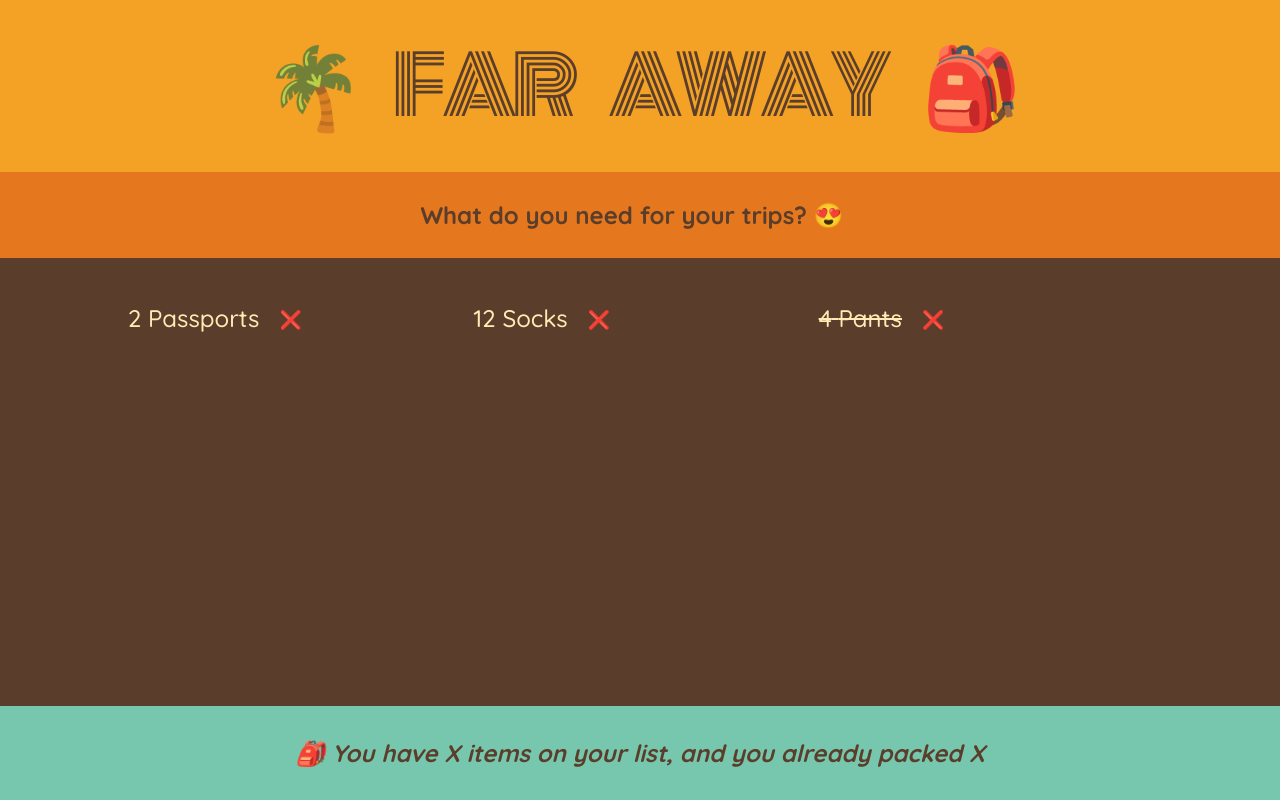
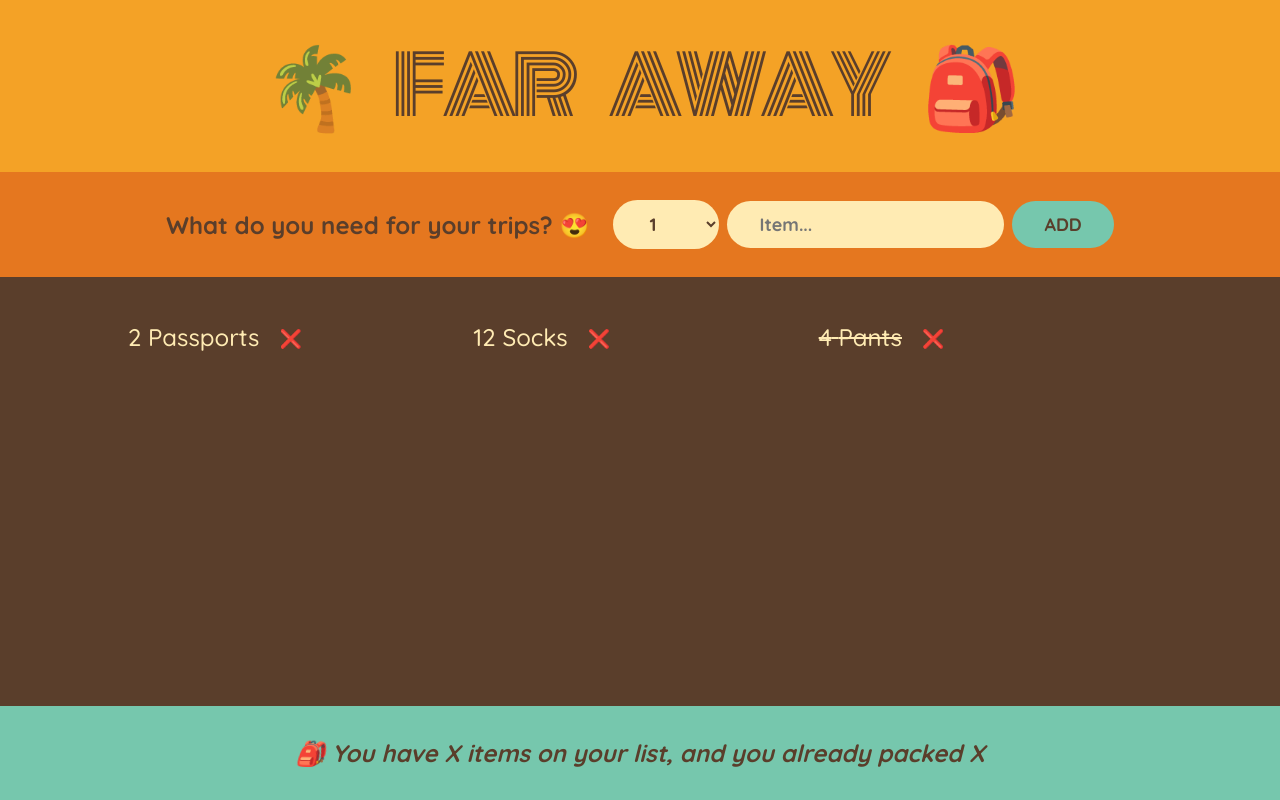
Before and after one commit to dvtai1987/ultimate-react-learning, a React (Create React App) app in the folder 05-travel-list/: page / in a window 1280 px wide. Built offline with nearby package versions, Linux system fonts and the light colour scheme.

Commit message:
lesson 72: Building a Form and Handling submissions

```diff
--- a/05-travel-list/src/App.js
+++ b/05-travel-list/src/App.js
@@ -20,10 +20,22 @@
 }
 
 function Form() {
+  function handleSubmit(e) {
+    e.preventDefault();
+  }
   return (
-    <div className="add-form">
+    <form className="add-form" onSubmit={handleSubmit}>
       <h3>What do you need for your trips? 😍</h3>
-    </div>
+      <select>
+        {Array.from({ length: 20 }, (_, i) => i + 1).map((num) => (
+          <option value={num} key={num}>
+            {num}
+          </option>
+        ))}
+      </select>
+      <input type="text" placeholder="Item..." />
+      <button>Add</button>
+    </form>
   );
 }
 
```
